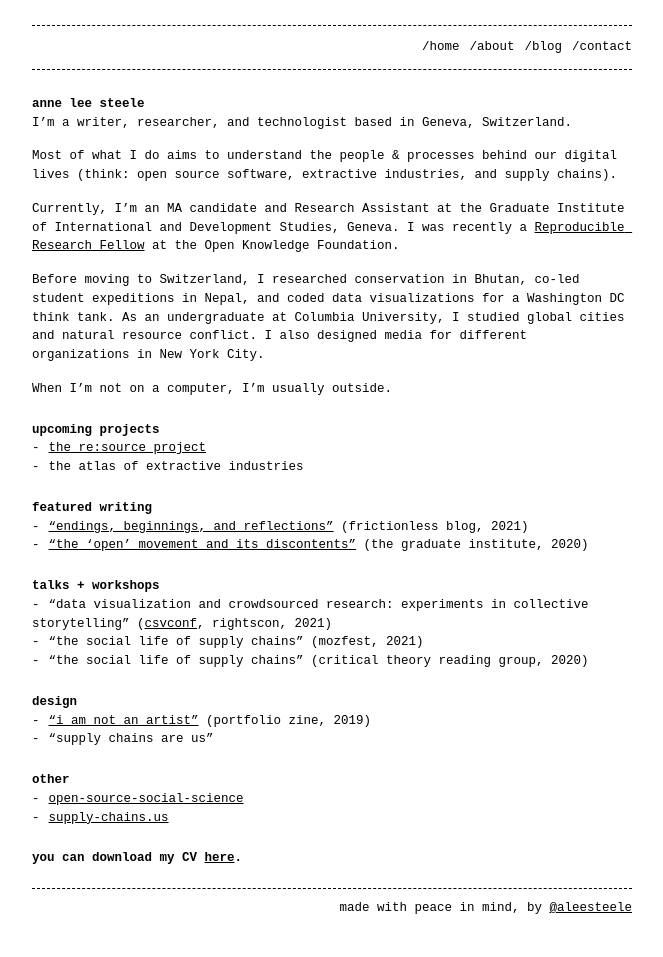
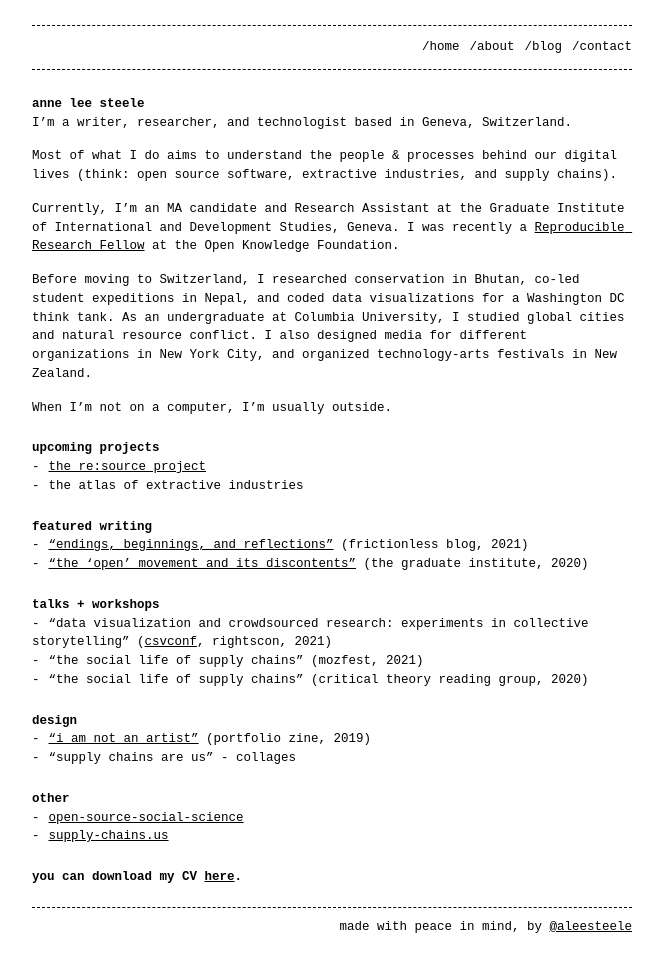
Before and after one commit to riggraz/no-style-please, a Jekyll site: the page built from about.md, in a window 1280 px wide. Shown: the whole page, without its empty margins (308-971 px from the left). Built offline with Jekyll 4.4.1, drawn with Linux system fonts in a browser that asks for light colours.

Commit message:
add things

```diff
--- a/Gemfile
+++ b/Gemfile
@@ -5,3 +5,5 @@ gemspec
 
 
 gem 'jekyll-seo-tag'
+
+gem 'github-pages'
--- a/about.md
+++ b/about.md
@@ -13,7 +13,7 @@ Most of what I do aims to understand the people &amp; processes behind our digit
 
 Currently, I'm an MA candidate and Research Assistant at the Graduate Institute of International and Development Studies, Geneva. I was recently a <a href="https://fellows.frictionlessdata.io/" class="bio-link" photo_url="frictionless.png">Reproducible Research Fellow</a> at the Open Knowledge Foundation.
 
-Before moving to Switzerland, I researched conservation in Bhutan, co-led student expeditions in Nepal, and coded data visualizations for a Washington DC think tank. As an undergraduate at Columbia University, I studied global cities and natural resource conflict. I also designed media for different organizations in New York City.
+Before moving to Switzerland, I researched conservation in Bhutan, co-led student expeditions in Nepal, and coded data visualizations for a Washington DC think tank. As an undergraduate at Columbia University, I studied global cities and natural resource conflict. I also designed media for different organizations in New York City, and organized technology-arts festivals in New Zealand.
 
 When I'm not on a computer, I'm usually outside.
 
@@ -32,7 +32,7 @@ When I'm not on a computer, I'm usually outside.
 
 # design
 - <a href="https://res.cloudinary.com/aleesteele/image/upload/v1632865983/Steele-Portfolio_a8unhx.pdf">"i am not an artist"</a> (portfolio zine, 2019)
-- "supply chains are us"
+- "supply chains are us" - collages
 
 # other
 - <a href="https://open-source-social-science.github.io/" class="bio-link">open-source-social-science</a>
```
Also changed, not shown: 1 other file.
